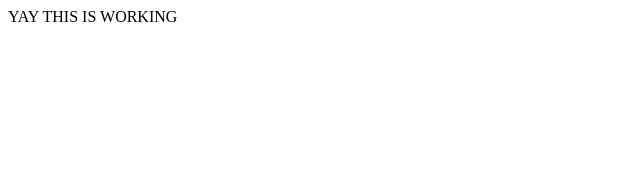
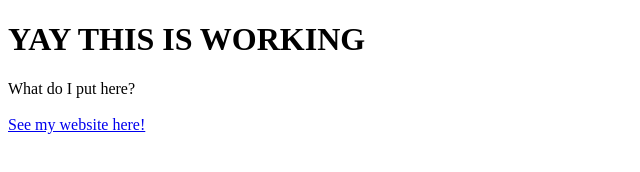
Before and after one commit to i8sumPi/i8sumPi.github.io, a plain HTML site: page index.html in a window 1280 px wide. Shown: the whole page, without its empty margins (0-640 px from the left). Drawn offline with Linux system fonts and the light colour scheme.

Commit message:
Update index.html

```diff
--- a/index.html
+++ b/index.html
@@ -4,6 +4,8 @@
 	<title>Hai</title>
 </head>
 <body>
-  YAY THIS IS WORKING
+	<h1>YAY THIS IS WORKING</h1>
+	What do I put here?<br><br>
+	<a href="http://kiraprograms.com">See my website here!</a>
 </body>
 </html>
```
